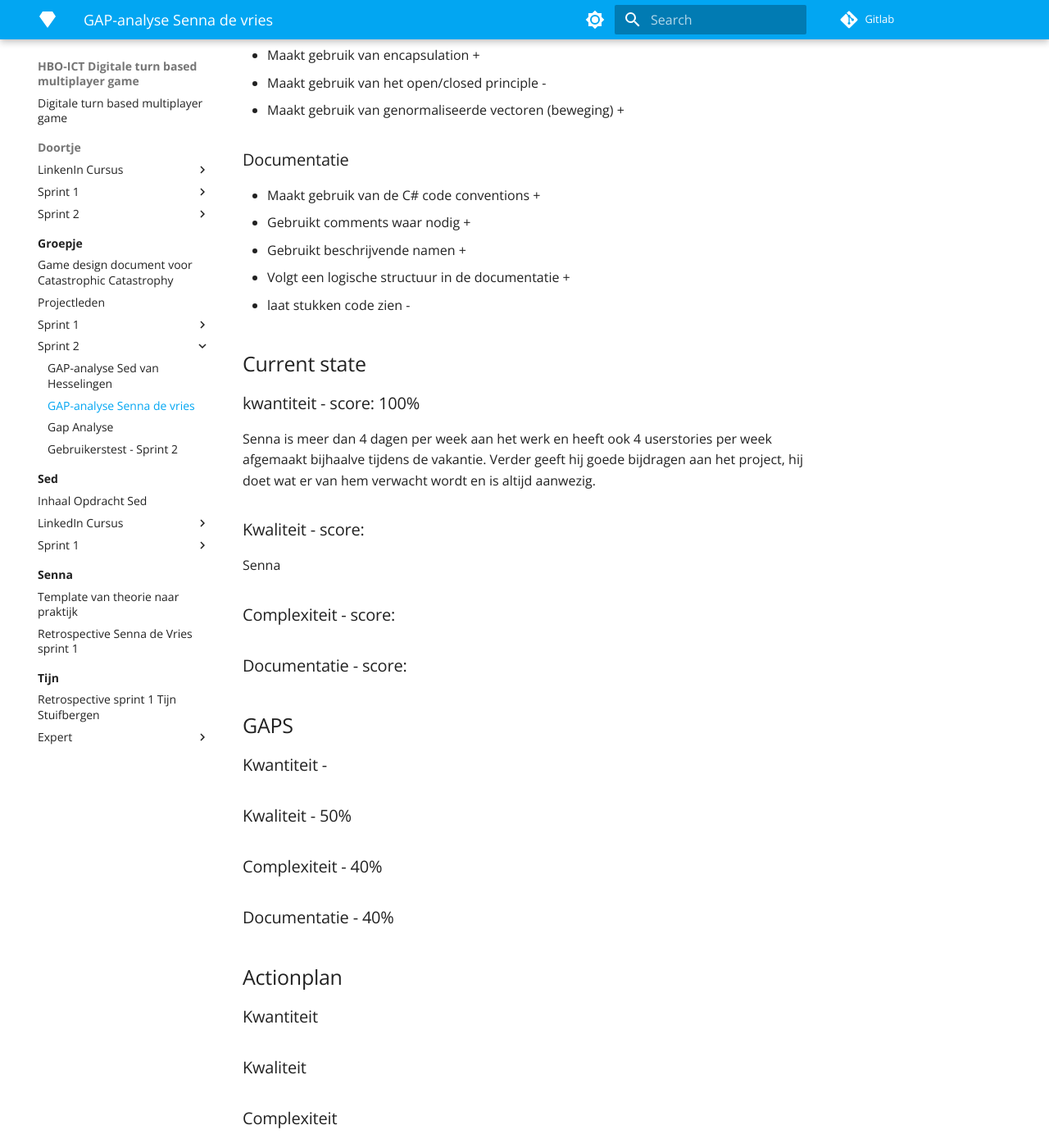
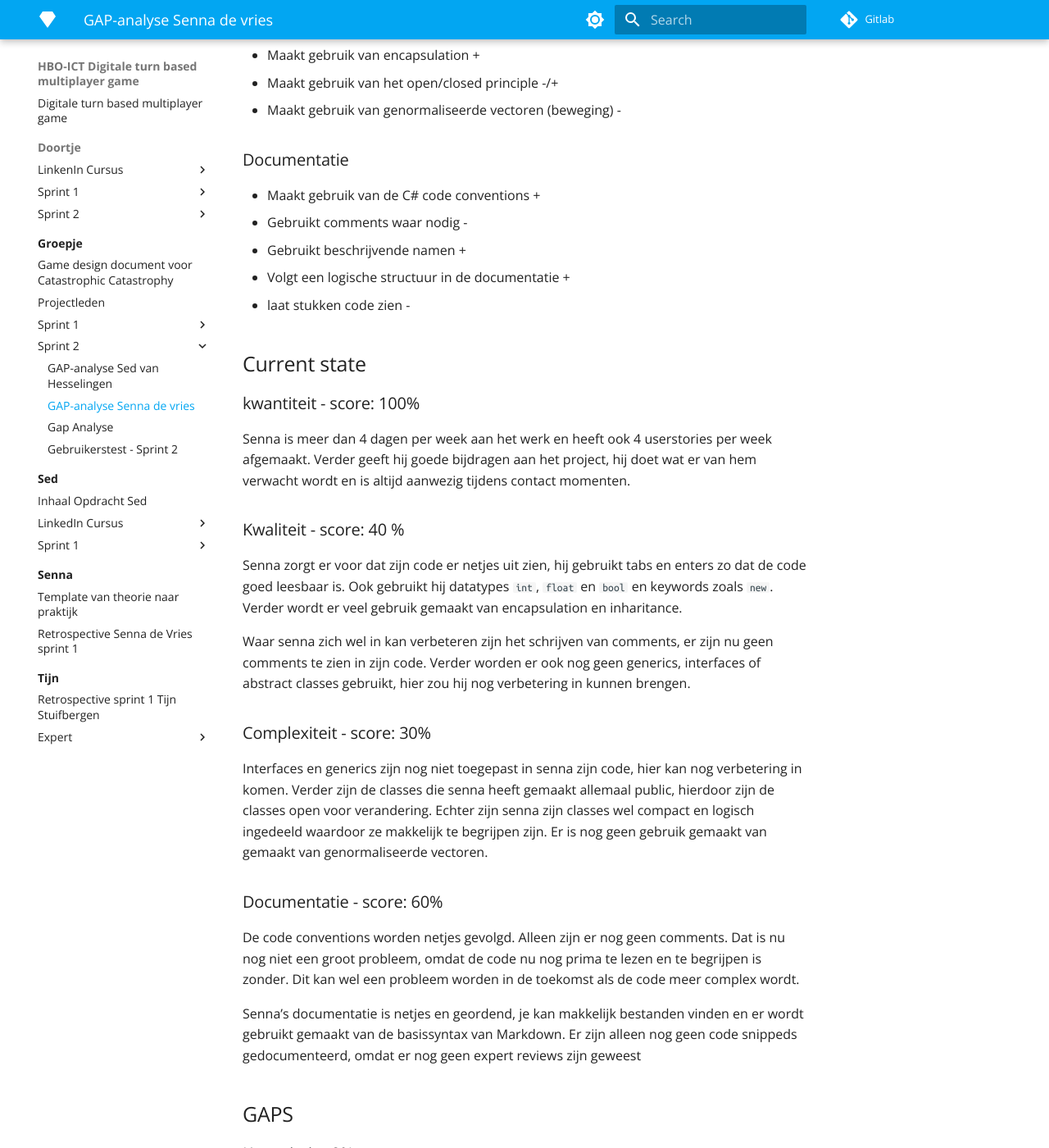
Before and after one commit to Doortje-Geuze/catastrophic-catastrophe, an MkDocs documentation site: the page built from docs/Groepje/Sprint 2/GAP-analyse Senna.md, in a window 1280 px wide and 1400 px high, scrolled down 880 px. Shown: the whole window at 82% size. Built offline with MkDocs 1.6.1 and Material for MkDocs 9.7.7, drawn with Linux system fonts in a browser that asks for light colours; nearby versions of some CDN libraries; library files that are not in the unit come from our copies; some of the changed text lies outside the part shown.

Commit message:
Senna's gap analyse afgemaakt (nu echt) Door Doortje ;)

```diff
--- a/docs/Groepje/Sprint 2/GAP-analyse Senna.md
+++ b/docs/Groepje/Sprint 2/GAP-analyse Senna.md
@@ -2,6 +2,7 @@
 # Beoordelaar: Doortje Geuze
 
 ## Vereisten/desired state
+
 ### Kwantiteit
 - Minimaal 4 dagen per week aan het werk       +
 - Maakt 4 user stories per week   +
@@ -15,56 +16,67 @@
 - Maakt gebruik van loose coupling (interfaces)   -
 - Maakt gebruik van encapsulation          +
 - Maakt gebruik van abstraction    -
-- Maakt gebruik van composition over inheritance   +/-
+- Maakt gebruik van composition over inheritance   -
 
 ### Complexiteit
 - Gebruikt generics voor herbruikbare code (minimaal 2) -
 - Maakt gebruik van loose coupling (interfaces)   -
 - Maakt gebruik van encapsulation   +
-- Maakt gebruik van het open/closed principle   -
-- Maakt gebruik van genormaliseerde vectoren (beweging) +
+- Maakt gebruik van het open/closed principle   -/+
+- Maakt gebruik van genormaliseerde vectoren (beweging) -
 
 ### Documentatie
 - Maakt gebruik van de C# code conventions  +
-- Gebruikt comments waar nodig     +
+- Gebruikt comments waar nodig     -
 - Gebruikt beschrijvende namen      +
 - Volgt een logische structuur in de documentatie   +
 - laat stukken code zien   -
 
 ## Current state
 ### kwantiteit - score: 100%
- Senna is meer dan 4 dagen per week aan het werk en heeft  ook 4 userstories per week afgemaakt bijhaalve tijdens de vakantie. Verder geeft hij goede bijdragen aan het project, hij doet wat er van hem verwacht wordt en is altijd aanwezig.
+ Senna is meer dan 4 dagen per week aan het werk en heeft ook 4 userstories per week afgemaakt. Verder geeft hij goede bijdragen aan het project, hij doet wat er van hem verwacht wordt en is altijd aanwezig tijdens contact momenten.
 
-### Kwaliteit - score:
-Senna
+### Kwaliteit - score: 40 %
+Senna zorgt er voor dat zijn code er netjes uit zien, hij gebruikt tabs en enters zo dat de code goed leesbaar is. Ook gebruikt hij datatypes  `int`, `float` en `bool` en keywords zoals `new`. Verder wordt er veel gebruik gemaakt van encapsulation en inharitance.
 
-### Complexiteit - score:
+Waar senna zich wel in kan verbeteren zijn het schrijven van comments, er zijn nu geen comments te zien in zijn code. Verder worden er ook nog geen generics, interfaces of abstract classes gebruikt, hier zou hij nog verbetering in kunnen brengen.
 
 
-### Documentatie - score:
+### Complexiteit - score: 30%
+Interfaces en generics zijn nog niet toegepast in senna zijn code, hier kan nog verbetering in komen.  Verder zijn de classes die senna heeft gemaakt allemaal public, hierdoor zijn de classes open voor verandering. Echter zijn senna zijn classes wel compact en logisch ingedeeld waardoor ze makkelijk te begrijpen zijn. Er is nog geen gebruik gemaakt van gemaakt van genormaliseerde vectoren.
 
 
+### Documentatie - score: 60%
+De code conventions worden netjes gevolgd. Alleen zijn er nog geen comments. Dat is nu nog niet een groot probleem, omdat de code nu nog prima te lezen en te begrijpen is zonder. Dit kan wel een probleem worden in de toekomst als de code meer complex wordt.
+
+Senna's documentatie is netjes en geordend, je kan makkelijk bestanden vinden en er wordt gebruikt gemaakt van de basissyntax van Markdown. Er zijn alleen nog geen code snippeds gedocumenteerd, omdat er nog geen expert reviews zijn geweest
+
+## GAPS
+### Kwantiteit - 0%
+Senna voldoet aan alle eisen.
 
 
-## GAPS
-### Kwantiteit -
+### Kwaliteit - 60%
+Om de gap in kwaliteit kleiner te maken kan Senna generics en interfaces in zijn code verwerken, verder kan hij ook abstract classes gebruiken. En dan deze code ook te voorzien van comments.
 
 
-### Kwaliteit - 50%
+### Complexiteit - 70%
 
-
-### Complexiteit - 40%
+Senna kan nog veel verbeteren op het gebied van complexiteit. De prioriteit light hier op het gebruiken van generics en interfaces, omdat deze ook bij andere componenten genoemd worden. Daarna op de  genormaliseerde vectoren als het gaat om ingewikkelde movement en  het open/closed principle moet ook wat aandacht aan besteed worden
 
 
 ### Documentatie - 40%
-
+Senna is goed opweg met zijn documentatie, waar hij nog op kan verbeter is het gebruik van comments en het gebruik van code snippets in documentatie.
 
 ## Actionplan
 ### Kwantiteit
+Senna kan hier vooral mee door gaan.
 
 ### Kwaliteit
+Senna kan vooral zo doorgaan met het gebruik van OOP, vergeet allen niet ook gebruik te maken van absraction en polymorpism. Ga beginnen met het verwerken van interfaces in de code wanneer je gedrag aan het programmeren bent.Let er ook op dat je generics moet gaan toevoegen aan jou kode.
 
 ### Complexiteit
-
+Senna kan vooral zo doorzetten op het gebied van encapsulation, maar er moet wel meer aandacht besteed worden aan het gebruik van generics, interfaces, genormaliseerde vectoren en het open/closed principle
 
 ### Documentatie
+Senna is goed opweg met zijn documentatie, waar hij nu nog op moet letten is het gebruik van comments en code snippeds
```
